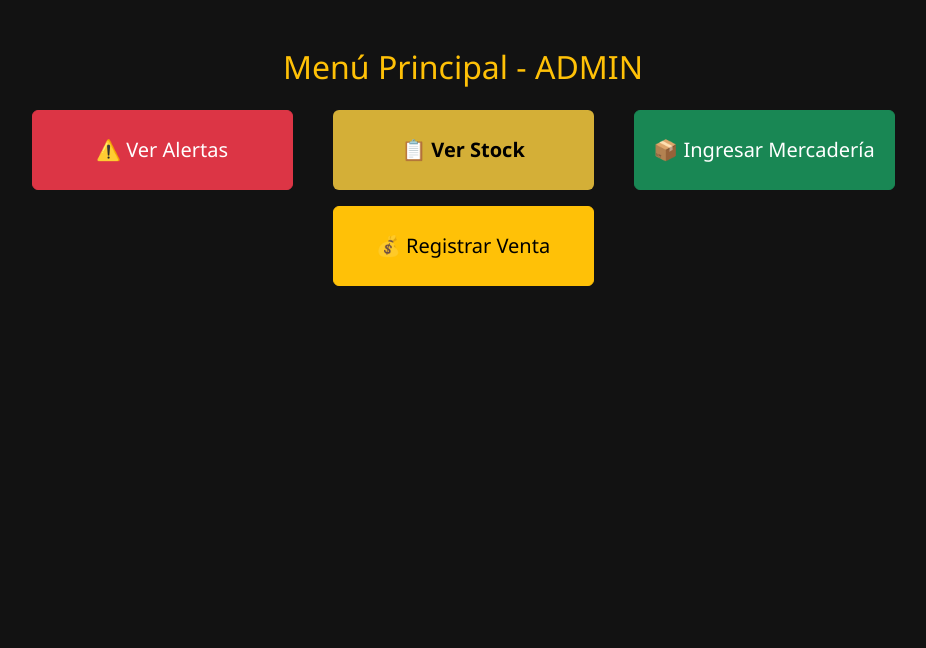
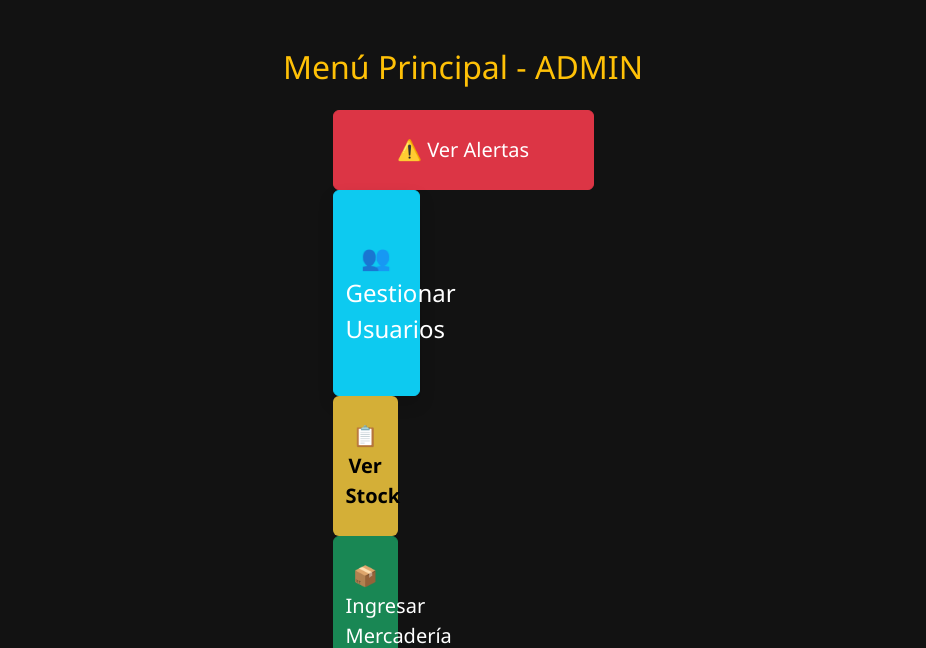
Before and after one commit to Mcnstnzaa/inventario-empresa, a Flask app: page /menu in a window 1280 px wide. Shown: the part 58-706 px from the top of the page, without its empty margins (177-1103 px from the left). Before the commit the page ends 344 px from the top, so only its background shows below. Run offline with Flask 3, Linux system fonts and the light colour scheme; a user stored in the database is signed in.

Commit message:
Update menu.html

```diff
--- a/templates/menu.html
+++ b/templates/menu.html
@@ -8,6 +8,10 @@
             <!-- BOTONES DEL ADMIN -->
             <div class="col-md-3">
                 <a href="/alertas" class="btn btn-danger w-100 py-4 fs-5">⚠️ Ver Alertas</a>
+                            <div class="col-md-4">
+                <a href="/usuarios" class="btn btn-info w-100 py-5 fs-4 shadow text-white">
+                    👥<br>Gestionar Usuarios
+                </a>
             </div>
             <div class="col-md-3">
                 <a href="/stock" class="btn btn-gold w-100 py-4 fs-5">📋 Ver Stock</a>
```
